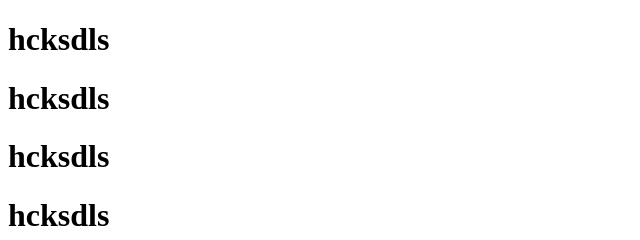
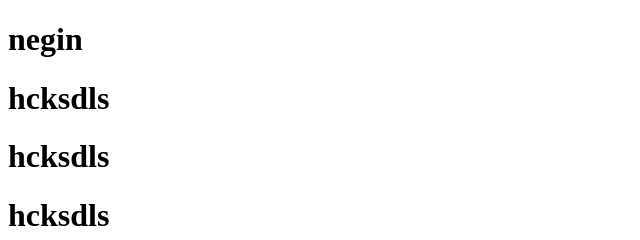
Before and after one commit to Neginkrml/techSkill2, a plain HTML site: page index.html in a window 1280 px wide. Shown: the top 240 px of the page, 0-640 px from the left. Drawn offline with Linux system fonts and the light colour scheme.

Commit message:
Update index.html

```diff
--- a/index.html
+++ b/index.html
@@ -9,7 +9,7 @@
 </head>
 
 <body>
-  <h1>hcksdls</h1><h1>hcksdls</h1><h1>hcksdls</h1><h1>hcksdls</h1><div>deneme</div>
+  <h1>negin</h1><h1>hcksdls</h1><h1>hcksdls</h1><h1>hcksdls</h1><div>deneme</div>
 </body>
 
 </html>
```
